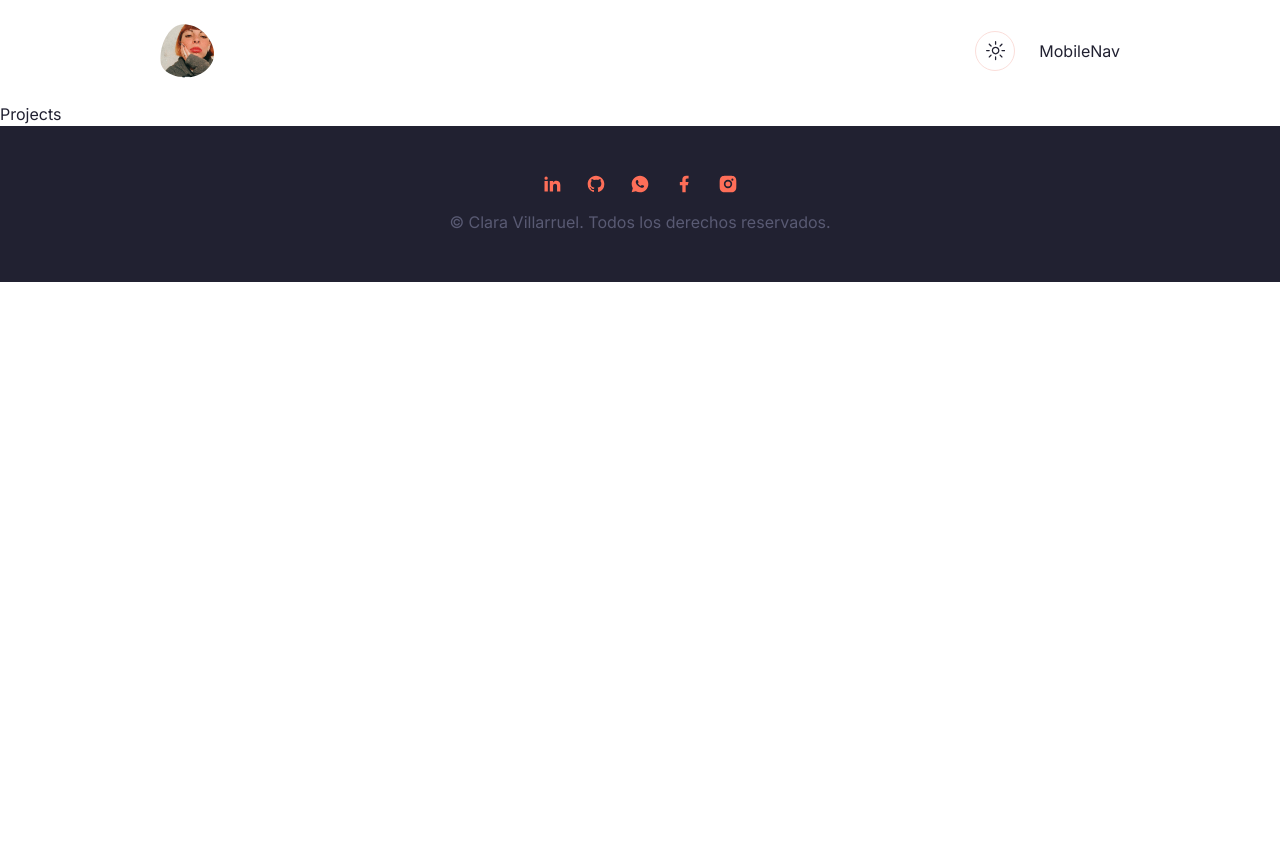
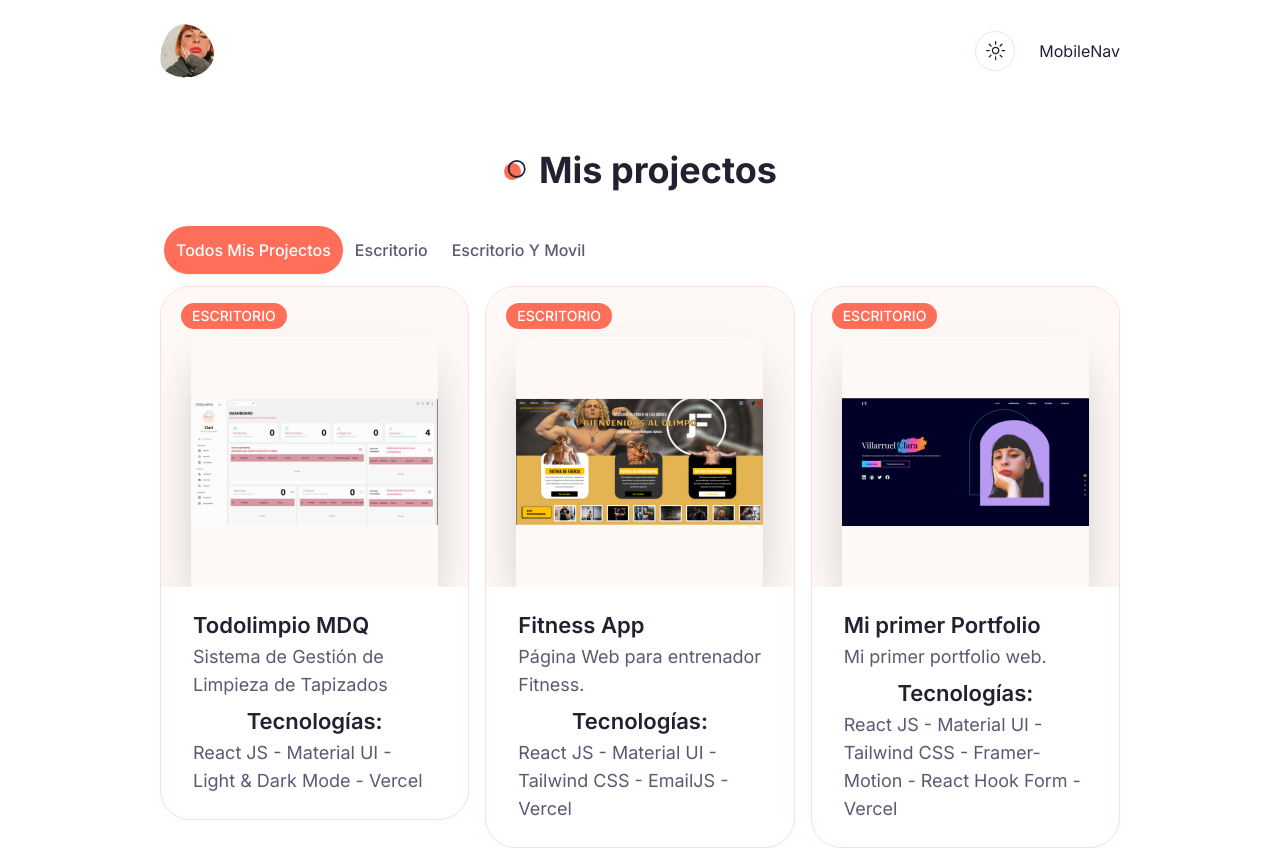
Before and after one commit to RumRage/portfolio, a Next.js app: page /projects in a window 1280 px wide. Shown: the top 848 px of the page. Before the commit the page ends 800 px from the top, so only its background shows below. Built offline with nearby package versions, Linux system fonts and the light colour scheme.

Commit message:
primera version

```diff
--- a/app/projects/page.jsx
+++ b/app/projects/page.jsx
@@ -4,10 +4,104 @@ import React, { useState } from "react";
 
 //Componentes
 import { Tabs, TabsList, TabsContent, TabsTrigger } from "@/components/ui/tabs";
-import ProjectCard from "@/components/Pro";
+import ProjectCard from "@/components/ProjectCard";
+
+const projectData = [
+  {
+    image: "/work/3.png",
+    category: "escritorio",
+    name: "Todolimpio MDQ",
+    description: "Sistema de Gestión de Limpieza de Tapizados",
+    tecnologies: " React JS - Material UI - Light & Dark Mode - Vercel",
+    link: "https://todolimpio.vercel.app/",
+    github: "https://github.com/RumRage/todolimpio",
+  },
+  {
+    image: "/work/1.png",
+    category: "escritorio",
+    name: "Fitness App",
+    description: "Página Web para entrenador Fitness. ",
+    tecnologies: "React JS - Material UI - Tailwind CSS - EmailJS -     Vercel",
+    link: "https://joaco-front.vercel.app/",
+    github: "/",
+  },
+  {
+    image: "/work/2.png",
+    category: "escritorio",
+    name: "Mi primer Portfolio",
+    description: "Mi primer portfolio web.",
+    tecnologies:
+      "React JS - Material UI - Tailwind CSS - Framer-Motion - React Hook Form - Vercel",
+    link: "https://mi-portfolio-gamma.vercel.app/",
+    github: "https://github.com/RumRage/mi-portfolio",
+  },
+  {
+    image: "/work/4.png",
+    category: "escritorio y movil",
+    name: "Portfolio Actual",
+    description: "Mi último projecto. Este portfolio.",
+    tecnologies:
+      "React JS - Next JS - Tailwind CSS - Shadcn - Light & Dark Mode - Vercel",
+    link: "/",
+    github: "/",
+  },
+];
+
+//Categorias
+const uniqueCategories = [
+  "todos mis projectos",
+  ...new Set(projectData.map((item) => item.category)),
+];
 
 const Projects = () => {
-  return <div>Projects</div>;
+  const [categories, setCategories] = useState(uniqueCategories);
+  const [category, setCategory] = useState("todos mis projectos");
+
+  //Filtro
+  const filteredProjects = projectData.filter((project) => {
+    return category === "todos mis projectos"
+      ? project
+      : project.category === category;
+  });
+
+  return (
+    <section className="min-h-screen pt-12">
+      <div className="container mx-auto">
+        <h2 className="section-title mb-8 xl:mb-16 text-center mx-auto">
+          Mis projectos
+        </h2>
+
+        {/* Tabs */}
+        <Tabs defaultValue={category} className="mb-24 xl:mb-48">
+          <TabsList>
+            {categories.map((category, index) => {
+              return (
+                <TabsTrigger
+                  key={index}
+                  value={category}
+                  onClick={() => setCategory(category)}
+                  className="capitalize w-[172px] md:w-auto"
+                >
+                  {category}
+                </TabsTrigger>
+              );
+            })}
+          </TabsList>
+
+          {/* Contenido Tabs */}
+          <div className="text-lg xl:mt-8 grid grid-cols-1 lg:grid-cols-3 gap-4">
+            {filteredProjects.map((project, index) => {
+              return (
+                <TabsContent key={index} value={category}>
+                  <ProjectCard project={project} />
+                </TabsContent>
+              );
+            })}
+          </div>
+        </Tabs>
+      </div>
+    </section>
+  );
 };
 
 export default Projects;
```
